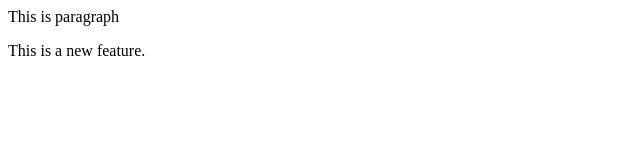
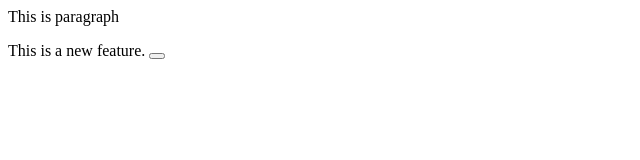
Before and after one commit to Sufiyanspro2/LocalRepo, a plain HTML site: page index.html in a window 1280 px wide. Shown: the full height of the page, 0-640 px from the left. Drawn offline with Linux system fonts and the light colour scheme.

Commit message:
Add button

```diff
--- a/index.html
+++ b/index.html
@@ -1,2 +1,2 @@
 <p>This is paragraph</p>
-<p>This is a new feature.</p>
+<p>This is a new feature. <button></button></p>
```
